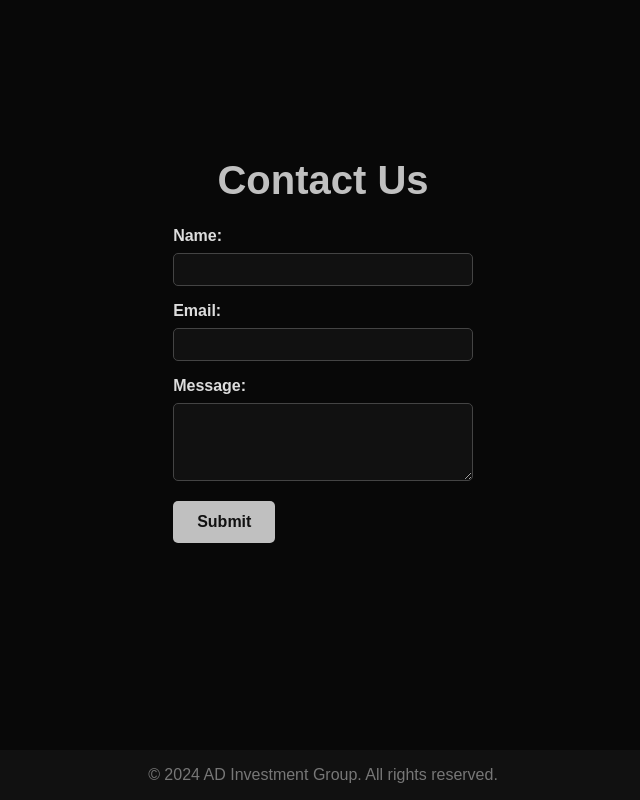
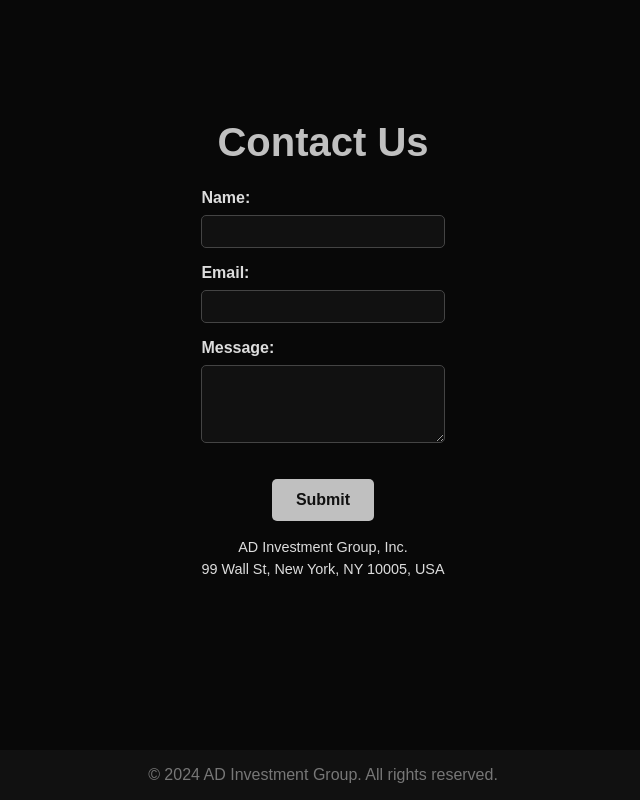
Before and after one commit to davidlukovic/invest, a plain HTML site: page index.html in a window 1280 px wide. Shown: the part 2450-3250 px from the top of the page, without its empty margins (317-957 px from the left). Drawn offline with Linux system fonts and the light colour scheme.

Commit message:
Add files via upload

```diff
--- a/index.html
+++ b/index.html
@@ -6,7 +6,7 @@
     <title>AD Investment Group</title>
     <link rel="stylesheet" href="styles.css">
     <link href="https://fonts.googleapis.com/css2?family=Roboto&display=swap" rel="stylesheet">
-    <link rel="preload" href="new-york-city.jpg" as="image">
+    <link rel="preload" href="new-york-city.jpeg" as="image">
 
 
 </head>
@@ -93,10 +93,17 @@
                 <label for="message">Message:</label>
                 <textarea id="message" name="message" rows="4" required></textarea>
 
-                <button type="submit">Submit</button>
+                <button type="submit" class="submit-button">Submit</button>
+
+                <!-- Add the address below the submit button -->
+                <div class="address">
+                    AD Investment Group, Inc.<br>
+                    99 Wall St, New York, NY 10005, USA
+                </div>
             </form>
         </div>
     </section>
+
 
     <footer>
         <p>&copy; 2024 AD Investment Group. All rights reserved.</p>
--- a/styles.css
+++ b/styles.css
@@ -194,24 +194,35 @@ form textarea::placeholder {
     color: #555;
 }
 
-form button {
+/* Center the Submit Button */
+.submit-button {
+    display: block;
+    margin: 1rem auto; /* Centers the button horizontally */
     padding: 0.75rem 1.5rem;
     background-color: silver;
     color: #111;
-
+    font-size: 1rem;
+    font-weight: bold;
     border: none;
     border-radius: 5px;
-    font-size: 1rem;
-    font-weight: bold;
-
     cursor: pointer;
     transition: background-color 0.3s, color 0.3s;
 }
 
-form button:hover {
+.submit-button:hover {
     background-color: #ccc;
     color: #000;
 }
+
+/* Style the Address */
+.address {
+    text-align: center; /* Center the address text */
+    margin-top: 1rem;   /* Space between the button and the address */
+    font-size: 0.9rem;  /* Slightly smaller font size */
+    color: #ddd;        /* Light grey color to match the theme */
+    line-height: 1.5;   /* Spacing between lines */
+}
+
 
 /* "Our Team" Button */
 /* ----------------- */
```
